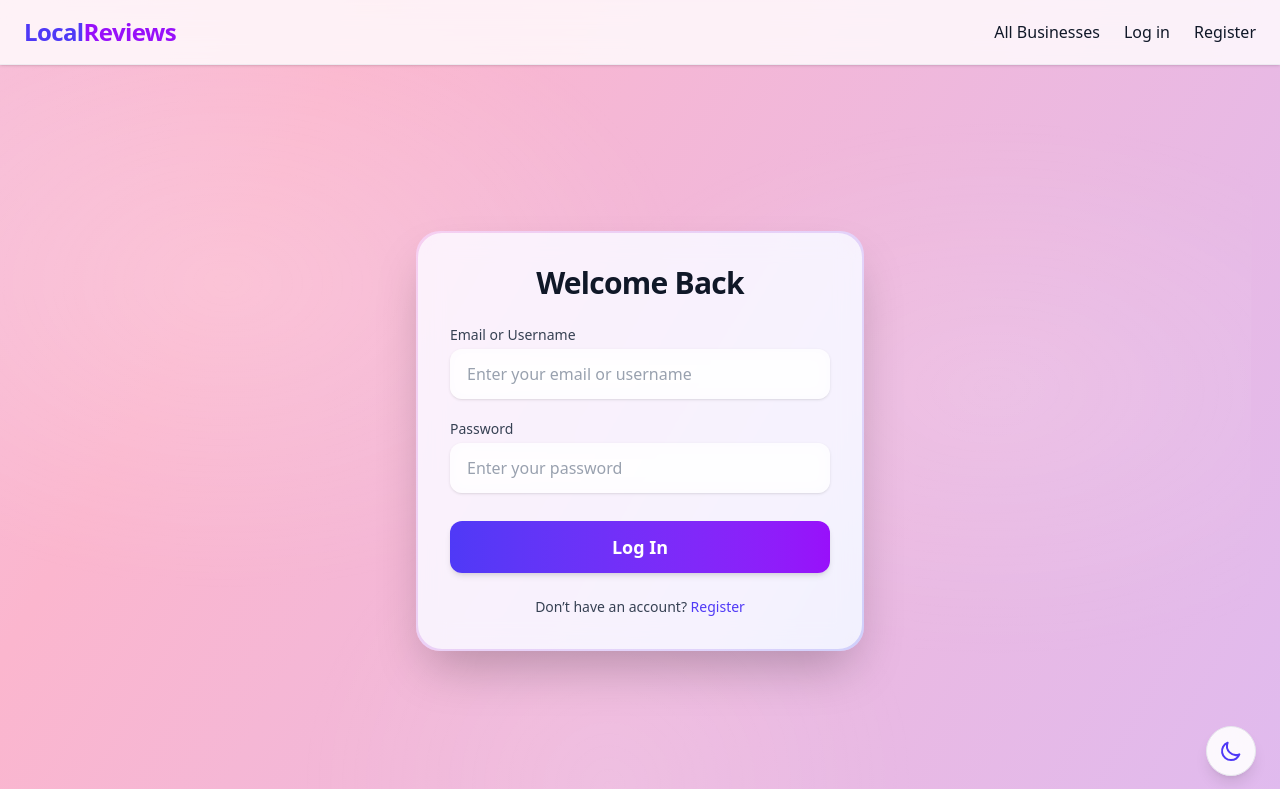
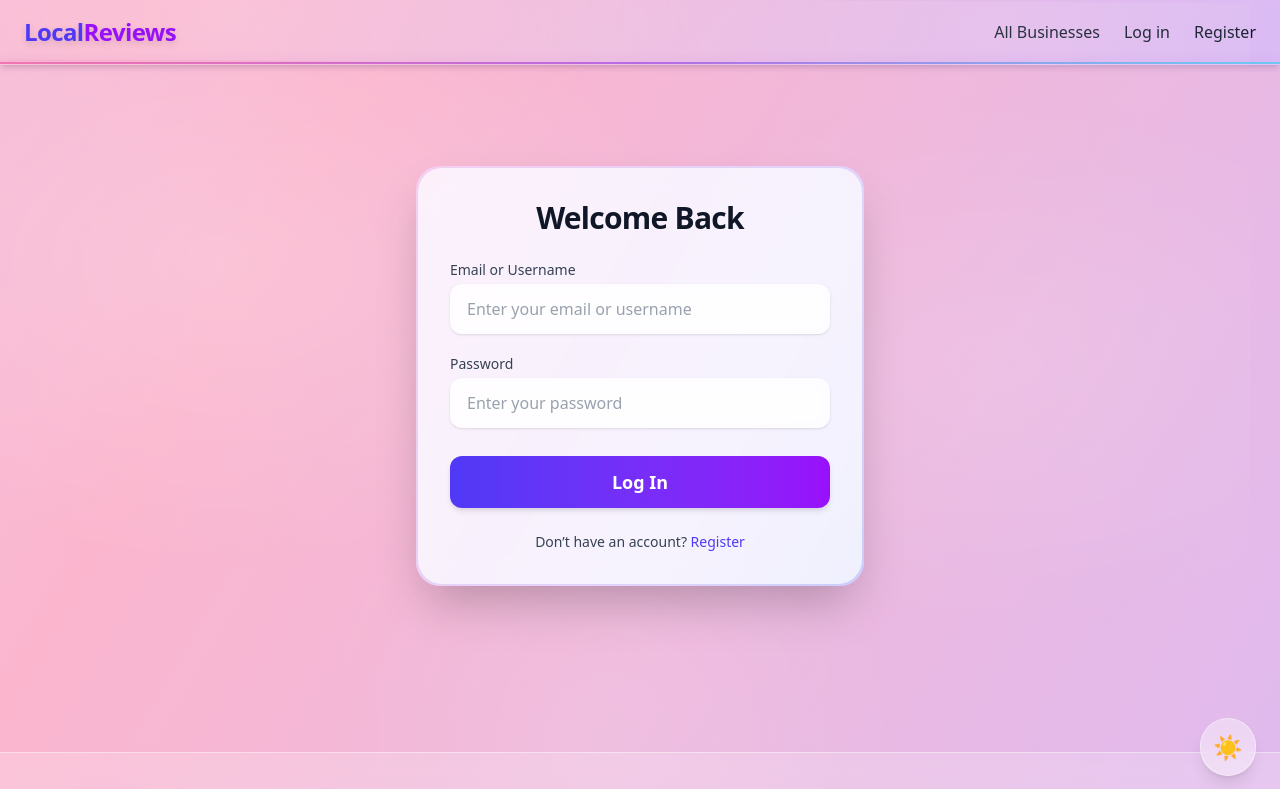
Before and after one commit to chebli2002/local-reviews, a React (Vite) app: page /login in a window 1280 px wide. Shown: the top 789 px of the page. Built offline with nearby package versions, Linux system fonts and the light colour scheme.

Commit message:
Fixed light and Dark Mode
MAde the background transparent and made aurora background sky purple

```diff
--- a/src/components/globals/DarkModeToggle.jsx
+++ b/src/components/globals/DarkModeToggle.jsx
@@ -7,39 +7,32 @@ export default function DarkModeToggle() {
   return (
     <motion.button
       onClick={toggleTheme}
-      className="fixed bottom-6 right-6 z-50 p-3 rounded-full bg-white/90 dark:bg-gray-800/90 backdrop-blur-md shadow-lg border border-gray-200 dark:border-gray-700 hover:shadow-xl transition-all duration-200"
-      whileHover={{ scale: 1.1 }}
-      whileTap={{ scale: 0.95 }}
+      className="fixed bottom-6 right-6 z-50 p-3 rounded-full bg-white/40 dark:bg-gray-900/60 backdrop-blur-md border border-white/40 dark:border-gray-700 shadow-lg hover:shadow-xl hover:scale-110 transition-all duration-500"
+      whileTap={{ scale: 0.9, rotate: 15 }}
       aria-label="Toggle dark mode"
     >
       {isDark ? (
-        <svg
-          className="w-6 h-6 text-yellow-500"
-          fill="none"
-          stroke="currentColor"
-          viewBox="0 0 24 24"
+        <motion.span
+          key="moon"
+          initial={{ opacity: 0, rotate: -90 }}
+          animate={{ opacity: 1, rotate: 0 }}
+          exit={{ opacity: 0, rotate: 90 }}
+          transition={{ duration: 0.5 }}
+          className="block text-yellow-400 text-2xl"
         >
-          <path
-            strokeLinecap="round"
-            strokeLinejoin="round"
-            strokeWidth={2}
-            d="M12 3v1m0 16v1m9-9h-1M4 12H3m15.364 6.364l-.707-.707M6.343 6.343l-.707-.707m12.728 0l-.707.707M6.343 17.657l-.707.707M16 12a4 4 0 11-8 0 4 4 0 018 0z"
-          />
-        </svg>
+          🌙
+        </motion.span>
       ) : (
-        <svg
-          className="w-6 h-6 text-indigo-600"
-          fill="none"
-          stroke="currentColor"
-          viewBox="0 0 24 24"
+        <motion.span
+          key="sun"
+          initial={{ opacity: 0, rotate: 90 }}
+          animate={{ opacity: 1, rotate: 0 }}
+          exit={{ opacity: 0, rotate: -90 }}
+          transition={{ duration: 0.5 }}
+          className="block text-indigo-600 text-2xl"
         >
-          <path
-            strokeLinecap="round"
-            strokeLinejoin="round"
-            strokeWidth={2}
-            d="M20.354 15.354A9 9 0 018.646 3.646 9.003 9.003 0 0012 21a9.003 9.003 0 008.354-5.646z"
-          />
-        </svg>
+          ☀️
+        </motion.span>
       )}
     </motion.button>
   );
--- a/src/components/globals/Navbar.jsx
+++ b/src/components/globals/Navbar.jsx
@@ -8,20 +8,27 @@ export default function Navbar() {
   const navigate = useNavigate();
 
   return (
-    <header className="sticky top-0 z-50 bg-white/80 dark:bg-gray-950/80 backdrop-blur-md border-b border-gray-200/60 dark:border-gray-800/60 shadow-sm">
+    <header
+      className="nav-glow fixed top-0 left-0 w-full z-50 backdrop-blur-sm
+      bg-gradient-aurora bg-aurora-overlay dark:bg-[#2a123c]/70
+      transition-all duration-700 border-b border-white/20 dark:border-purple-900/40
+      shadow-md dark:shadow-purple-900/20"
+    >
       <div className="max-w-7xl mx-auto flex justify-between items-center px-6 py-4">
+        {/* Logo */}
         <Link
           to="/"
-          className="text-2xl font-bold text-indigo-600 dark:text-indigo-400 tracking-tight"
+          className="text-2xl font-bold text-indigo-600 dark:text-pink-300 tracking-tight drop-shadow-md"
         >
           Local
           <span className="text-purple-600 dark:text-purple-400">Reviews</span>
         </Link>
 
-        <nav className="flex items-center gap-6 text-gray-900 dark:text-gray-100">
+        {/* Navigation Links */}
+        <nav className="flex items-center gap-6 text-gray-900 dark:text-gray-100 transition-colors duration-300">
           <NavLink
             to="/businesses"
-            className="hover:text-indigo-700 dark:hover:text-indigo-300"
+            className="hover:text-indigo-700 dark:hover:text-pink-400 transition"
           >
             All Businesses
           </NavLink>
@@ -30,13 +37,13 @@ export default function Navbar() {
             <>
               <NavLink
                 to="/businesses/new"
-                className="hover:text-indigo-700 dark:hover:text-indigo-300"
+                className="hover:text-indigo-700 dark:hover:text-pink-400 transition"
               >
                 Add Business
               </NavLink>
               <NavLink
                 to={`/users/${currentUser.id}/reviews`}
-                className="hover:text-indigo-700 dark:hover:text-indigo-300"
+                className="hover:text-indigo-700 dark:hover:text-pink-400 transition"
               >
                 My Reviews
               </NavLink>
@@ -47,13 +54,13 @@ export default function Navbar() {
             <>
               <NavLink
                 to="/login"
-                className="hover:text-indigo-700 dark:hover:text-indigo-300"
+                className="hover:text-indigo-700 dark:hover:text-pink-400 transition"
               >
                 Log in
               </NavLink>
               <NavLink
                 to="/register"
-                className="hover:text-indigo-700 dark:hover:text-indigo-300"
+                className="hover:text-indigo-700 dark:hover:text-pink-400 transition"
               >
                 Register
               </NavLink>
@@ -64,7 +71,7 @@ export default function Navbar() {
                 logout();
                 navigate("/");
               }}
-              className="btn-primary px-3 py-1"
+              className="btn-primary px-3 py-1 text-sm shadow-sm"
             >
               Logout ({currentUser.username})
             </button>
--- a/src/index.css
+++ b/src/index.css
@@ -7,7 +7,6 @@
   }
 
   body {
-    /* Allow the app shell gradient to show edge-to-edge */
     @apply text-gray-800 dark:text-gray-200 font-sans antialiased;
     background: transparent;
   }
@@ -37,51 +36,9 @@
   .input {
     @apply border border-gray-300 dark:border-gray-600 bg-white dark:bg-gray-800 text-gray-900 dark:text-gray-100 rounded-md px-3 py-2 w-full focus:ring-2 focus:ring-indigo-500 dark:focus:ring-indigo-400 focus:border-indigo-500 dark:focus:border-indigo-400 outline-none transition;
   }
-
-  .fade-in {
-    @apply opacity-0 translate-y-2 transition-all duration-700;
-  }
-
-  .fade-in.show {
-    @apply opacity-100 translate-y-0;
-  }
 }
 
-/* Maintain smooth scroll behavior */
-@layer base {
-  html {
-    @apply scroll-smooth;
-  }
-}
-
-/* Responsive adjustments */
-@media (max-width: 640px) {
-  .card {
-    @apply rounded-lg p-4;
-  }
-}
-
-.card:hover {
-  transform: translateY(-2px);
-  transition: transform 0.25s ease, box-shadow 0.25s ease;
-}
-
-/* Smooth diagonal color flow (optional utility) */
-@keyframes gradient-xy {
-  0%,
-  100% {
-    background-position: 0% 50%;
-  }
-  50% {
-    background-position: 100% 50%;
-  }
-}
-.animate-gradient-xy {
-  background-size: 400% 400%;
-  animation: gradient-xy 20s ease infinite;
-}
-
-/* 🌌 Aurora Gradient Animation (app shell) */
+/* Aurora Flow Animation */
 @keyframes auroraFlow {
   0% {
     background-position: 0% 50%;
@@ -93,6 +50,8 @@
     background-position: 0% 50%;
   }
 }
+
+/* 🌅 Light Mode Aurora */
 .bg-gradient-aurora {
   background: linear-gradient(
     120deg,
@@ -106,21 +65,21 @@
   animation: auroraFlow 30s ease infinite;
 }
 
-/* 🌌 Dark Mode Aurora Gradient */
+/* 🌌 Twilight Aurora (Dark Mode) */
 .dark .bg-gradient-aurora {
   background: linear-gradient(
     120deg,
-    #1e3a8a,
-    #5b21b6,
-    #7c2d12,
-    #581c87,
-    #0c4a6e
+    #1a0b2e,
+    #311847,
+    #4b2b63,
+    #702963,
+    #3b1d45
   );
   background-size: 400% 400%;
   animation: auroraFlow 30s ease infinite;
 }
 
-/* ✨ Elegant shimmer overlay (soft, subtle light waves) */
+/* ✨ Soft shimmer overlay (light mode) */
 .bg-aurora-overlay::before {
   content: "";
   position: absolute;
@@ -145,21 +104,21 @@
   filter: blur(0.5px);
 }
 
-/* ✨ Dark Mode Shimmer Overlay */
+/* 🌠 Twilight shimmer overlay (Dark Mode) */
 .dark .bg-aurora-overlay::before {
   background: radial-gradient(
       60vmax 40vmax at 20% 30%,
-      rgba(147, 51, 234, 0.15),
+      rgba(236, 72, 153, 0.15),
       transparent 60%
     ),
     radial-gradient(
       50vmax 30vmax at 80% 40%,
-      rgba(59, 130, 246, 0.12),
+      rgba(168, 85, 247, 0.12),
       transparent 70%
     ),
     radial-gradient(
       40vmax 40vmax at 50% 80%,
-      rgba(168, 85, 247, 0.1),
+      rgba(34, 211, 238, 0.1),
       transparent 60%
     );
 }
@@ -172,22 +131,7 @@
   }
 }
 
-/* Optional fine shimmer specifically for sections on Home */
-.aurora-shimmer {
-  background: radial-gradient(
-      45rem 20rem at 10% 20%,
-      rgba(255, 255, 255, 0.12),
-      transparent 60%
-    ),
-    radial-gradient(
-      35rem 18rem at 90% 30%,
-      rgba(255, 255, 255, 0.1),
-      transparent 70%
-    );
-  animation: moveAurora 28s ease-in-out infinite alternate;
-  mix-blend-mode: soft-light;
-}
-/* 🌈 Animated gradient border for business cards */
+/* 🌈 Gradient Border */
 .bg-gradient-border {
   background: linear-gradient(
     120deg,
@@ -201,20 +145,21 @@
   animation: softFlow 10s ease infinite;
 }
 
-/* 🌈 Dark Mode Animated gradient border */
+/* 💜 Twilight Border Glow (Dark Mode) */
 .dark .bg-gradient-border {
   background: linear-gradient(
     120deg,
-    rgba(30, 58, 138, 0.9),
-    rgba(91, 33, 182, 0.9),
-    rgba(124, 45, 18, 0.9),
-    rgba(88, 28, 135, 0.9),
-    rgba(12, 74, 110, 0.9)
+    rgba(112, 26, 117, 0.9),
+    rgba(147, 51, 234, 0.9),
+    rgba(192, 38, 211, 0.9),
+    rgba(219, 39, 119, 0.9),
+    rgba(6, 182, 212, 0.8)
   );
   background-size: 400% 400%;
   animation: softFlow 10s ease infinite;
 }
 
+/* Shared flow */
 @keyframes softFlow {
   0% {
     background-position: 0% 50%;
@@ -226,40 +171,77 @@
     background-position: 0% 50%;
   }
 }
-.bg-gradient-border::before {
+/* 🌙 Dark Mode Card & Input Glass Styling */
+.dark .card,
+.dark .input,
+.dark select,
+.dark .search-bar,
+.dark .filter-box {
+  background: rgba(43, 25, 54, 0.6);
+  border: 1px solid rgba(236, 72, 153, 0.3);
+  box-shadow: 0 6px 20px rgba(0, 0, 0, 0.4);
+  backdrop-filter: blur(16px);
+  -webkit-backdrop-filter: blur(16px);
+  color: #f3e8ff;
+  transition: background 0.3s ease, border 0.3s ease, box-shadow 0.3s ease;
+}
+
+/* Hover glow */
+.dark .card:hover,
+.dark .input:focus,
+.dark select:hover,
+.dark .filter-box:hover {
+  border-color: rgba(244, 114, 182, 0.6);
+  box-shadow: 0 0 20px rgba(168, 85, 247, 0.25);
+}
+
+/* Placeholder and text adjustments */
+.dark input::placeholder {
+  color: rgba(243, 232, 255, 0.5);
+}
+.dark select,
+.dark option {
+  color: #e9d5ff;
+  background: rgba(43, 25, 54, 0.9);
+}
+
+/* Buttons */
+.dark .btn-primary {
+  background: linear-gradient(135deg, #9333ea, #ec4899);
+  box-shadow: 0 4px 15px rgba(147, 51, 234, 0.3);
+}
+.dark .btn-primary:hover {
+  box-shadow: 0 6px 20px rgba(236, 72, 153, 0.4);
+  transform: translateY(-1px);
+}
+
+.dark .btn-outline {
+  border-color: rgba(236, 72, 153, 0.5);
+  color: #f9a8d4;
+}
+.dark .btn-outline:hover {
+  background: rgba(236, 72, 153, 0.1);
+}
+.dark .card {
+  transform: translateY(0);
+  transition: transform 0.3s ease, box-shadow 0.3s ease;
+}
+.dark .card:hover {
+  transform: translateY(-4px);
+  box-shadow: 0 10px 25px rgba(236, 72, 153, 0.25);
+}
+.nav-glow::after {
   content: "";
   position: absolute;
-  inset: 0;
-  border-radius: inherit;
-  background: linear-gradient(
-    120deg,
-    rgba(255, 255, 255, 0.15),
-    rgba(255, 255, 255, 0)
-  );
-  animation: shimmer 6s ease-in-out infinite;
-  pointer-events: none;
+  bottom: 0;
+  left: 0;
+  width: 100%;
+  height: 2px;
+  background: linear-gradient(90deg, #ec4899, #9333ea, #22d3ee);
+  opacity: 0.6;
+  box-shadow: 0 0 12px rgba(147, 51, 234, 0.4);
 }
-
-@keyframes shimmer {
-  0% {
-    transform: translateX(-20%);
-    opacity: 0;
-  }
-  50% {
-    transform: translateX(20%);
-    opacity: 0.4;
-  }
-  100% {
-    transform: translateX(60%);
-    opacity: 0;
-  }
+header.bg-gradient-aurora {
+  background-attachment: fixed;
+  background-size: 400% 400%;
 }
-
-/* Dark Mode Shimmer */
-.dark .bg-gradient-border::before {
-  background: linear-gradient(
-    120deg,
-    rgba(147, 51, 234, 0.2),
-    rgba(147, 51, 234, 0)
-  );
-}
```
Also changed, not shown: src/components/Home.jsx (+47 -23 lines).
